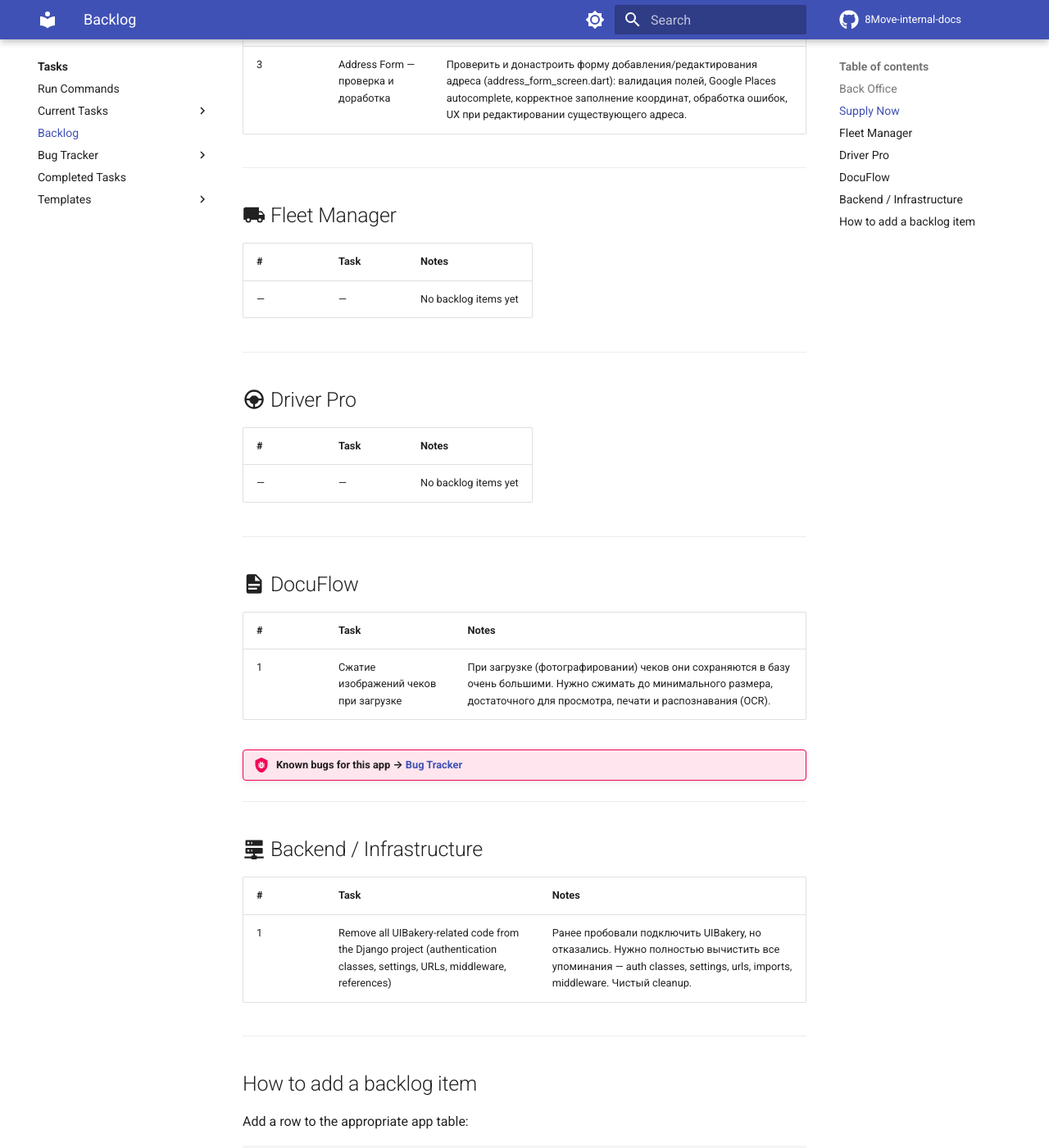
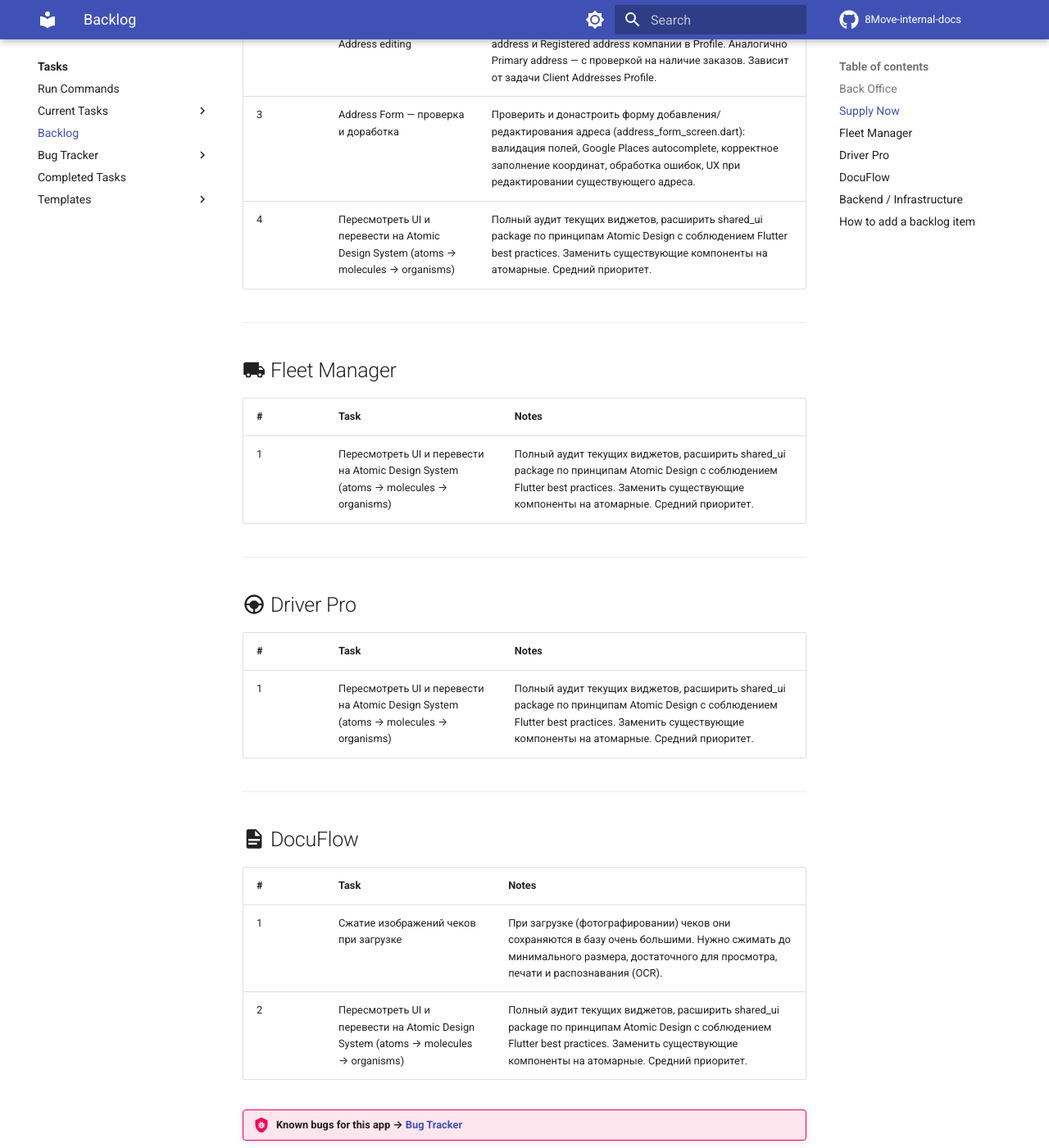
Before and after one commit to MaxShytov/8Move-internal-docs, an MkDocs documentation site: the page built from docs/tasks/backlog.md, in a window 1280 px wide and 1400 px high, scrolled down 882 px. Shown: the whole window at 82% size. Built offline with MkDocs 1.6.1 and Material for MkDocs 9.7.7, drawn with Linux system fonts in a browser that asks for light colours; comment, search, counter and statistics services are not loaded; some of the changed text lies outside the part shown.

Commit message:
backlog: add Atomic Design System UI overhaul to all Flutter apps
Co-Authored-By: Claude Opus 4.6 <noreply@anthropic.com>

```diff
--- a/docs/tasks/backlog.md
+++ b/docs/tasks/backlog.md
@@ -10,7 +10,7 @@ Ideas and planned tasks that are not yet in active development. When a task move
 
 | # | Task | Notes |
 |---|------|-------|
-| — | — | No backlog items yet |
+| 1 | Пересмотреть UI и перевести на Atomic Design System (atoms → molecules → organisms) | Полный аудит текущих виджетов, расширить shared_ui package по принципам Atomic Design с соблюдением Flutter best practices. Заменить существующие компоненты на атомарные. Средний приоритет. |
 
 ---
 
@@ -21,6 +21,7 @@ Ideas and planned tasks that are not yet in active development. When a task move
 | 1 | Client Company Edit (self-service) | Client admin может редактировать данные своей компании. Supplier получает уведомление об изменениях. У Supplier могут быть свои (переопределённые) названия для клиента — нужно решить, как совмещать. |
 | 2 | Billing & Registered Address editing | Дать возможность client admin редактировать Billing address и Registered address компании в Profile. Аналогично Primary address — с проверкой на наличие заказов. Зависит от задачи Client Addresses Profile. |
 | 3 | Address Form — проверка и доработка | Проверить и донастроить форму добавления/редактирования адреса (address_form_screen.dart): валидация полей, Google Places autocomplete, корректное заполнение координат, обработка ошибок, UX при редактировании существующего адреса. |
+| 4 | Пересмотреть UI и перевести на Atomic Design System (atoms → molecules → organisms) | Полный аудит текущих виджетов, расширить shared_ui package по принципам Atomic Design с соблюдением Flutter best practices. Заменить существующие компоненты на атомарные. Средний приоритет. |
 
 ---
 
@@ -28,7 +29,7 @@ Ideas and planned tasks that are not yet in active development. When a task move
 
 | # | Task | Notes |
 |---|------|-------|
-| — | — | No backlog items yet |
+| 1 | Пересмотреть UI и перевести на Atomic Design System (atoms → molecules → organisms) | Полный аудит текущих виджетов, расширить shared_ui package по принципам Atomic Design с соблюдением Flutter best practices. Заменить существующие компоненты на атомарные. Средний приоритет. |
 
 ---
 
@@ -36,7 +37,7 @@ Ideas and planned tasks that are not yet in active development. When a task move
 
 | # | Task | Notes |
 |---|------|-------|
-| — | — | No backlog items yet |
+| 1 | Пересмотреть UI и перевести на Atomic Design System (atoms → molecules → organisms) | Полный аудит текущих виджетов, расширить shared_ui package по принципам Atomic Design с соблюдением Flutter best practices. Заменить существующие компоненты на атомарные. Средний приоритет. |
 
 ---
 
@@ -45,6 +46,7 @@ Ideas and planned tasks that are not yet in active development. When a task move
 | # | Task | Notes |
 |---|------|-------|
 | 1 | Сжатие изображений чеков при загрузке | При загрузке (фотографировании) чеков они сохраняются в базу очень большими. Нужно сжимать до минимального размера, достаточного для просмотра, печати и распознавания (OCR). |
+| 2 | Пересмотреть UI и перевести на Atomic Design System (atoms → molecules → organisms) | Полный аудит текущих виджетов, расширить shared_ui package по принципам Atomic Design с соблюдением Flutter best practices. Заменить существующие компоненты на атомарные. Средний приоритет. |
 
 !!! bug "Known bugs for this app → [Bug Tracker](bugs/index.md)"
 
```
